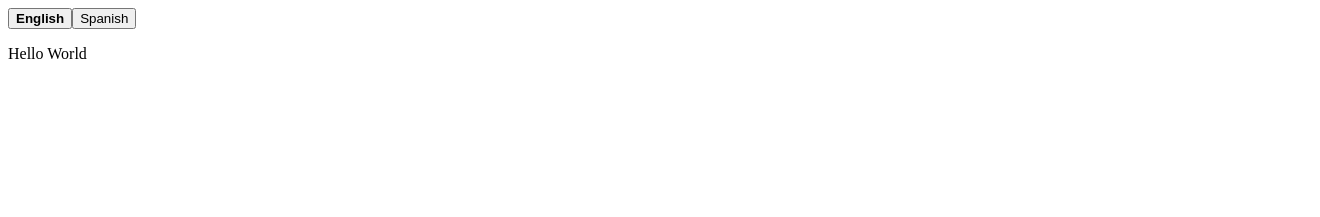
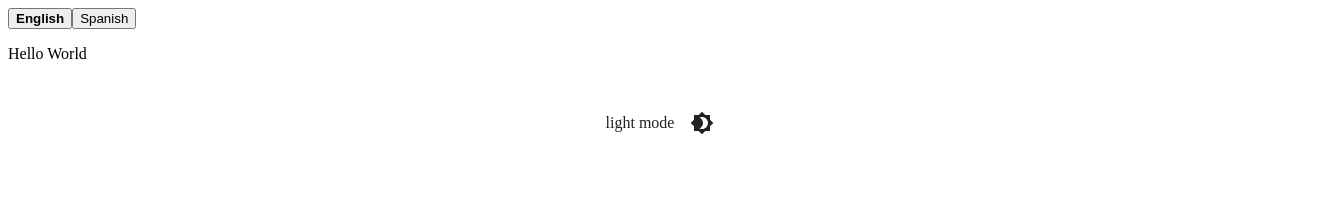
Before and after one commit to johannpereze/react-web-template, a React (Vite) app: page / in a window 1280 px wide. Shown: the top 217 px of the page, 1320 px wide, since content can reach past the window. Built offline with nearby package versions, Linux system fonts and the light colour scheme.

Commit message:
feat: created theme manager and theme selector

```diff
--- a/src/App.tsx
+++ b/src/App.tsx
@@ -1,39 +1,17 @@
-import { useTranslation } from "react-i18next";
-
-interface Lngs {
-  en: Lang;
-  es: Lang;
-}
-
-interface Lang {
-  nativeName: string;
-}
-
-const lngs: Lngs = {
-  en: { nativeName: "English" },
-  es: { nativeName: "Spanish" },
-};
+import { PaletteMode } from "@mui/material";
+import { useState } from "react";
+import LanguageSelector from "./components/LanguageSelector";
+import ThemeManager from "./components/managers/ThemeManager";
+import GlobalContext from "./GlobalContext";
 
 function App() {
-  const { t, i18n } = useTranslation();
+  const [colorMode, setcolorMode] = useState<PaletteMode>("light");
   return (
-    <>
-      <div>
-        {Object.keys(lngs).map((lng) => (
-          <button
-            key={lng}
-            style={{
-              fontWeight: i18n.resolvedLanguage === lng ? "bold" : "normal",
-            }}
-            type="submit"
-            onClick={() => i18n.changeLanguage(lng)}
-          >
-            {lngs[lng as keyof Lngs].nativeName}
-          </button>
-        ))}
-      </div>
-      <p>{t("general.hello_world")}</p>
-    </>
+    <GlobalContext.Provider value={{ colorMode, setcolorMode }}>
+      <ThemeManager>
+        <LanguageSelector />
+      </ThemeManager>
+    </GlobalContext.Provider>
   );
 }
 
--- /dev/null
+++ b/src/components/ThemeSelector.tsx
@@ -0,0 +1,44 @@
+import IconButton from "@mui/material/IconButton";
+import Box from "@mui/material/Box";
+import { useTheme } from "@mui/material/styles";
+import Brightness4Icon from "@mui/icons-material/Brightness4";
+import Brightness7Icon from "@mui/icons-material/Brightness7";
+import { useContext } from "react";
+import GlobalContext from "../GlobalContext";
+
+export default function ThemeSelector() {
+  const theme = useTheme();
+  const globalContext = useContext(GlobalContext);
+
+  const toggleColorMode = () => {
+    if (globalContext.setcolorMode) {
+      globalContext.setcolorMode((prevMode) =>
+        prevMode === "light" ? "dark" : "light"
+      );
+    }
+  };
+
+  return (
+    <Box
+      sx={{
+        display: "flex",
+        width: "100%",
+        alignItems: "center",
+        justifyContent: "center",
+        bgcolor: "background.default",
+        color: "text.primary",
+        borderRadius: 1,
+        p: 3,
+      }}
+    >
+      {theme.palette.mode} mode
+      <IconButton sx={{ ml: 1 }} onClick={toggleColorMode} color="inherit">
+        {theme.palette.mode === "dark" ? (
+          <Brightness7Icon />
+        ) : (
+          <Brightness4Icon />
+        )}
+      </IconButton>
+    </Box>
+  );
+}
--- /dev/null
+++ b/src/components/managers/ThemeManager.tsx
@@ -0,0 +1,21 @@
+import { createTheme, ThemeProvider } from "@mui/material";
+import { useContext, useMemo } from "react";
+import GlobalContext from "../../GlobalContext";
+
+interface ThemeManagerProps {
+  children: JSX.Element;
+}
+export default function ThemeManager({ children }: ThemeManagerProps) {
+  const globalContext = useContext(GlobalContext);
+
+  const customTheme = useMemo(
+    () =>
+      createTheme({
+        palette: {
+          mode: globalContext.colorMode,
+        },
+      }),
+    [globalContext.colorMode]
+  );
+  return <ThemeProvider theme={customTheme}>{children}</ThemeProvider>;
+}
```
